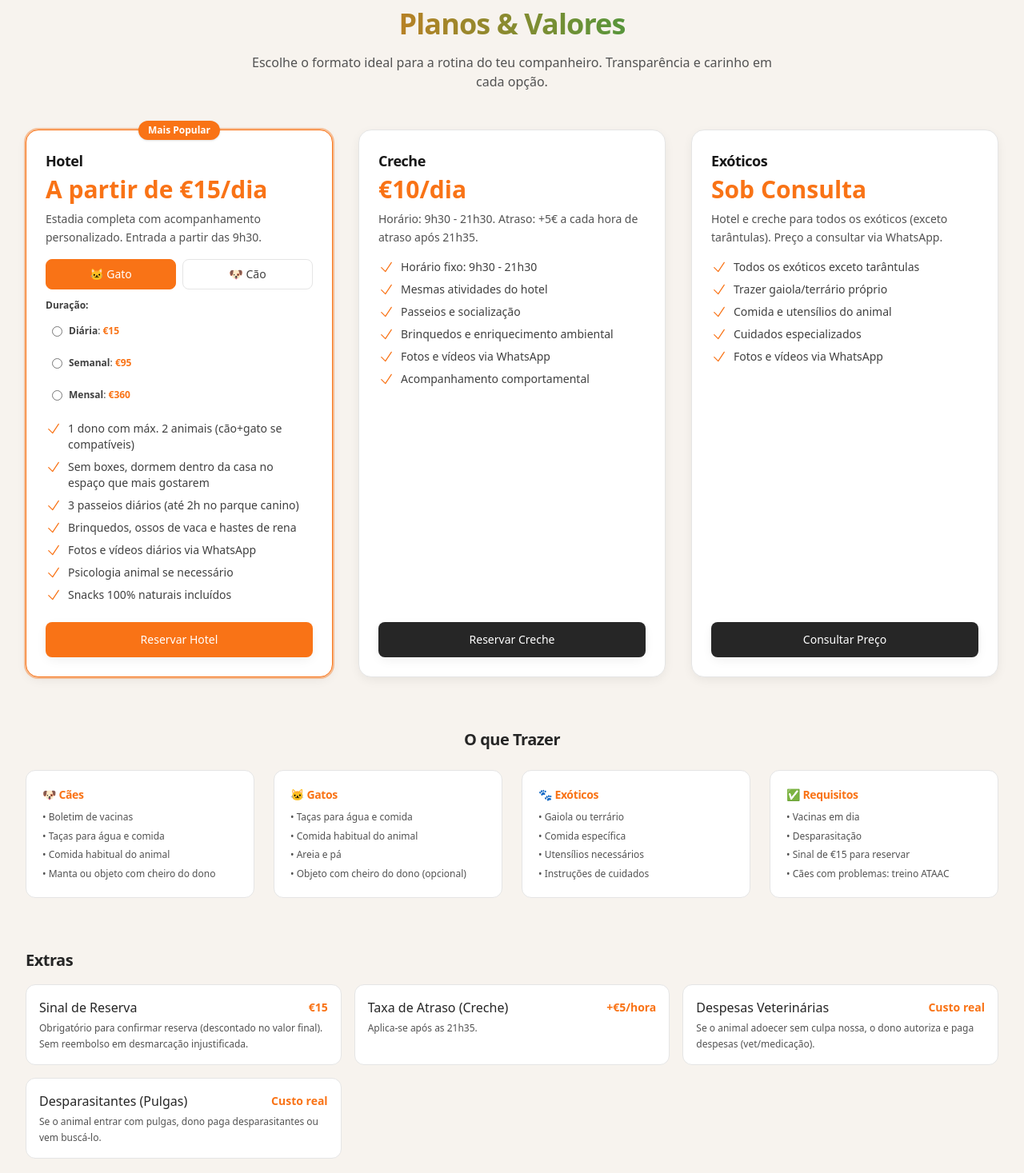
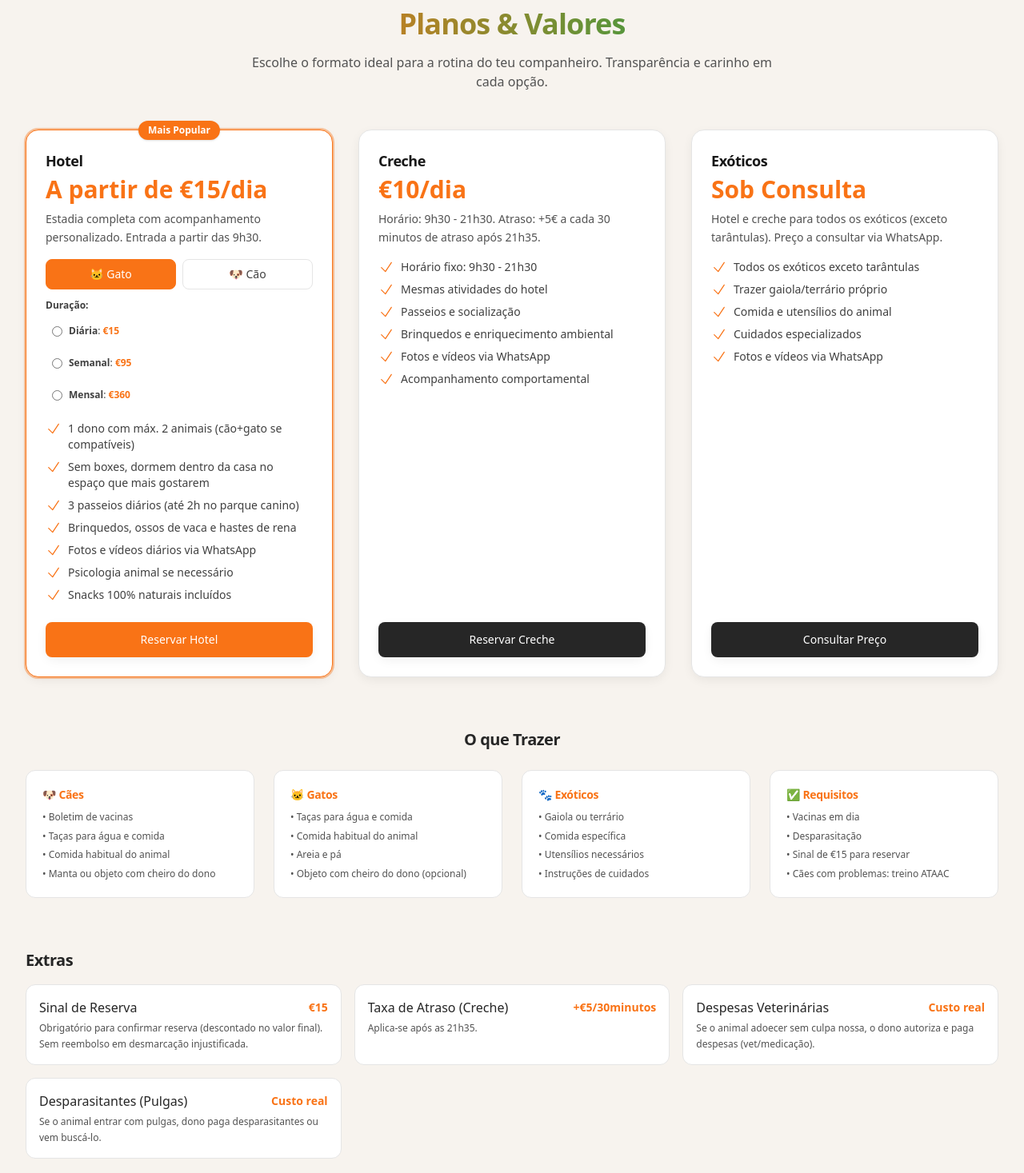
Before and after one commit to Drete457/4-patas, a React (Vite) app: page / in a window 1280 px wide. Shown: the part 1446-2913 px from the top of the page at 80% size. Built offline with nearby package versions, Linux system fonts and the light colour scheme.

Commit message:
fix: update late fee description to reflect charges per 30 minutes

```diff
--- a/src/data/pricing.ts
+++ b/src/data/pricing.ts
@@ -50,7 +50,7 @@ export const plans: Plan[] = [
     id: 'creche',
     name: 'Creche',
     price: '€10/dia',
-    description: 'Horário: 9h30 - 21h30. Atraso: +5€ a cada hora de atraso após 21h35.',
+    description: 'Horário: 9h30 - 21h30. Atraso: +5€ a cada 30 minutos de atraso após 21h35.',
     features: [
       { label: 'Horário fixo: 9h30 - 21h30', included: true },
       { label: 'Mesmas atividades do hotel', included: true },
@@ -100,7 +100,7 @@ export const extras: Extra[] = [
   {
     id: 'atraso',
     name: 'Taxa de Atraso (Creche)',
-    price: '+€5/hora',
+    price: '+€5/30minutos',
     description: 'Aplica-se após as 21h35.'
   },
   {
```
